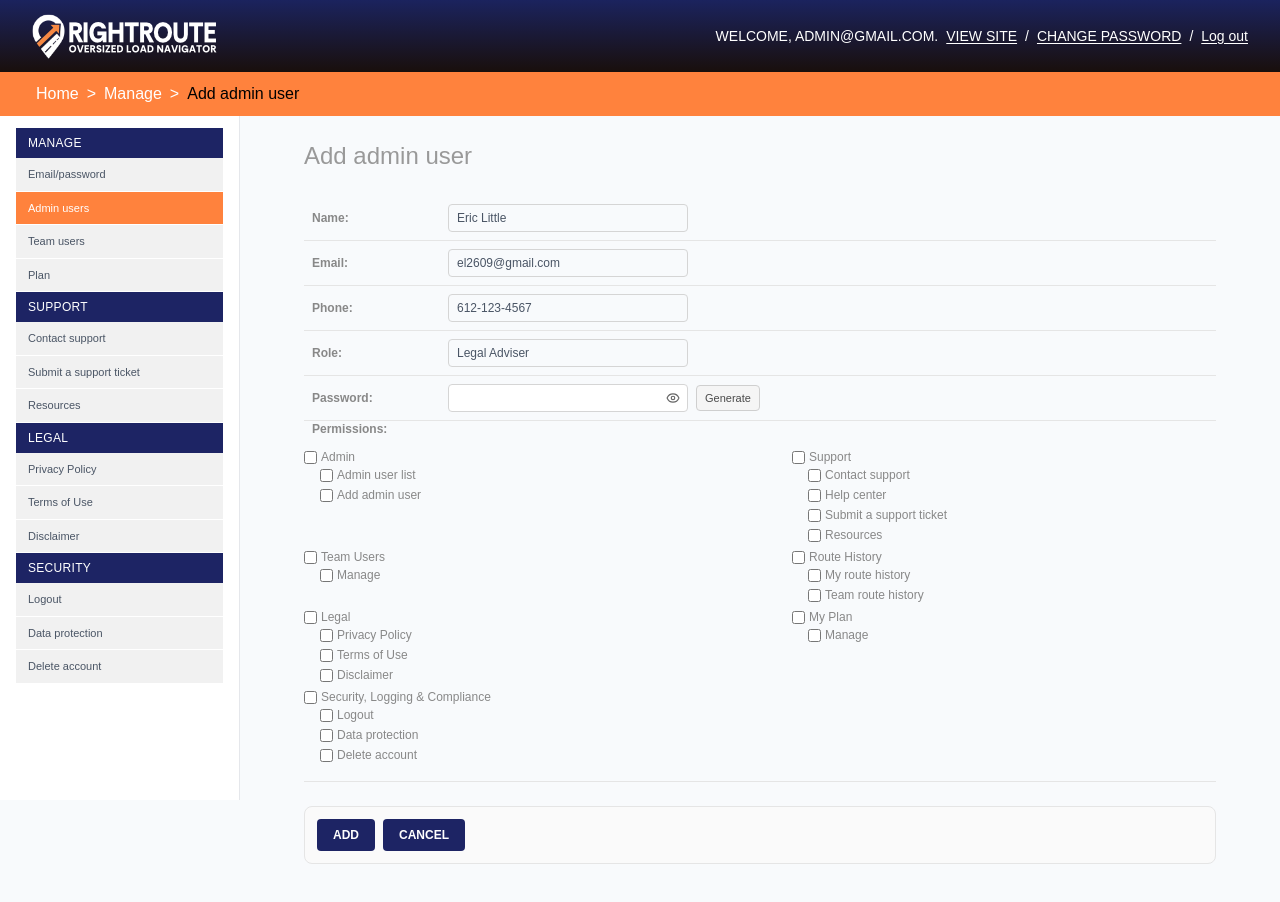
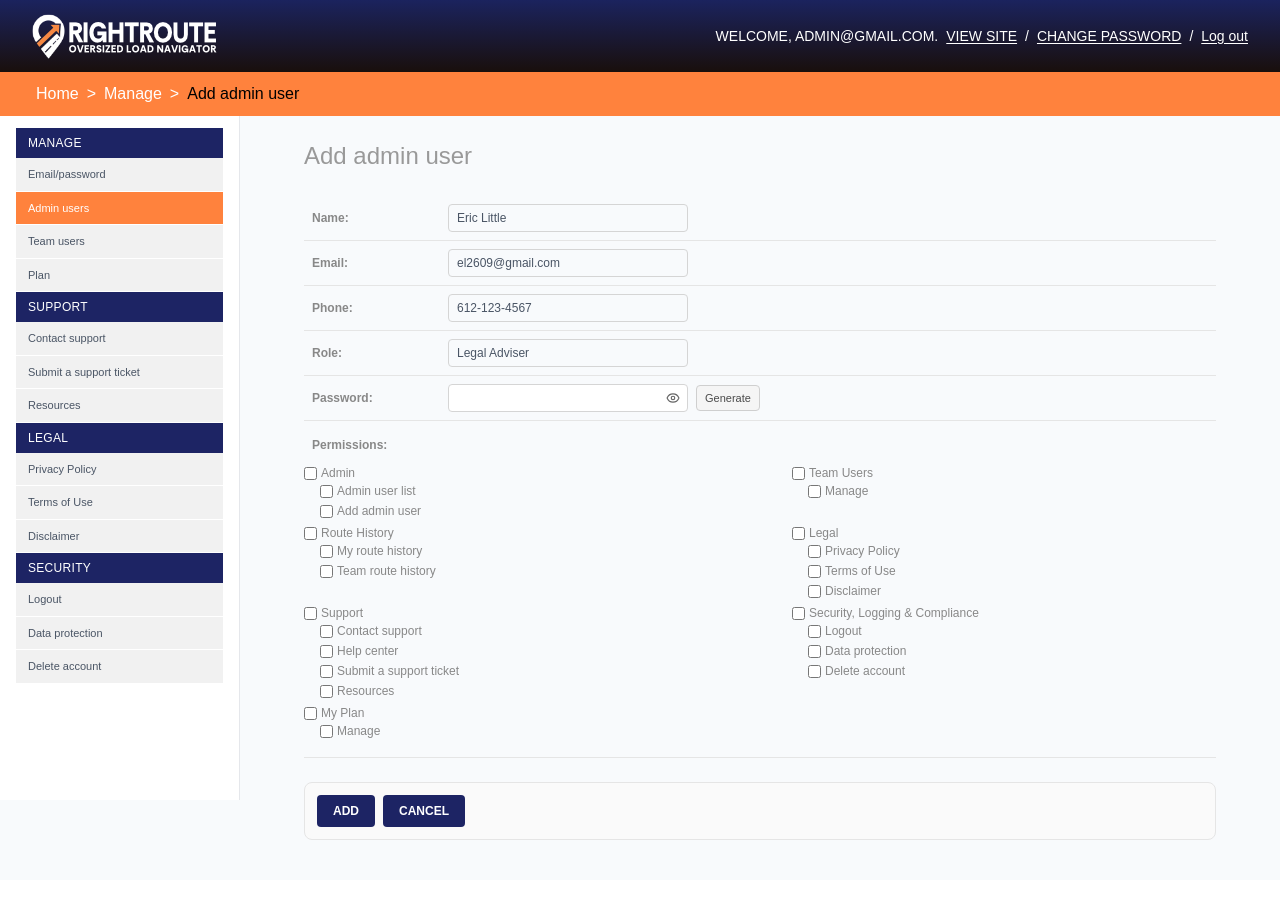
Before and after one commit to Maruf346/SocialWiFi-Team-Dashboard, a React (Vite) app: page /dashboard/manage/admin-users/add-user in a window 1280 px wide. After the commit the page ends 880 px from the top, so only its background shows below. Built offline with nearby package versions, Linux system fonts and the light colour scheme.

Commit message:
feat(permissions): add margin and reorganize permissions

```diff
--- a/src/pages/manage/admin user/AddAdminUser.jsx
+++ b/src/pages/manage/admin user/AddAdminUser.jsx
@@ -5,38 +5,32 @@
 
 const permissionGroups = [
   {
-    title: "Admin",
-    items: ["Admin user list", "Add admin user"],
+    title: 'Admin',
+    items: ['Admin user list', 'Add admin user'],
   },
   {
-    title: "Support",
-    items: [
-      "Contact support",
-      "Help center",
-      "Submit a support ticket",
-      "Resources",
-    ],
+    title: 'Team Users',
+    items: ['Manage'],
   },
   {
-    title: "Team Users",
-    items: ["Manage"],
+    title: 'Route History',
+    items: ['My route history', 'Team route history'],
   },
   {
-    title: "Route History",
-    items: ["My route history", "Team route history"],
+    title: 'Legal',
+    items: ['Privacy Policy', 'Terms of Use', 'Disclaimer'],
+  },
+    {
+    title: 'Support',
+    items: ['Contact support', 'Help center', 'Submit a support ticket', 'Resources'],
   },
   {
-    title: "Legal",
-    items: ["Privacy Policy", "Terms of Use", "Disclaimer"],
+    title: 'Security, Logging & Compliance',
+    items: ['Logout', 'Data protection', 'Delete account'],
   },
   {
-    title: "My Plan",
-    items: ["Manage"],
-  },
-
-  {
-    title: "Security, Logging & Compliance",
-    items: ["Logout", "Data protection", "Delete account"],
+    title: 'My Plan',
+    items: ['Manage'],
   },
 ];
 
@@ -150,7 +144,7 @@
           </div>
         </div>
 
-        <fieldset className="flex border-b border-[#e5e5e5] py-3">
+        <fieldset className="mt-4 flex border-b border-[#e5e5e5] py-3">
           <legend className="w-36 px-2 text-xs font-semibold">
             Permissions:
           </legend>
--- a/src/pages/manage/admin user/EditAdminUser.jsx
+++ b/src/pages/manage/admin user/EditAdminUser.jsx
@@ -15,10 +15,6 @@
     items: ['Admin user list', 'Add admin user'],
   },
   {
-    title: 'Support',
-    items: ['Contact support', 'Help center', 'Submit a support ticket', 'Resources'],
-  },
-  {
     title: 'Team Users',
     items: ['Manage'],
   },
@@ -30,15 +26,19 @@
     title: 'Legal',
     items: ['Privacy Policy', 'Terms of Use', 'Disclaimer'],
   },
+    {
+    title: 'Support',
+    items: ['Contact support', 'Help center', 'Submit a support ticket', 'Resources'],
+  },
+  {
+    title: 'Security, Logging & Compliance',
+    items: ['Logout', 'Data protection', 'Delete account'],
+  },
   {
     title: 'My Plan',
     items: ['Manage'],
   },
 
-  {
-    title: 'Security, Logging & Compliance',
-    items: ['Logout', 'Data protection', 'Delete account'],
-  },
 ]
 
 const EditAdminUser = () => {
@@ -176,7 +176,7 @@
           </div>
         </div>
 
-        <fieldset className="flex border-b border-[#e5e5e5] py-3">
+        <fieldset className="mt-4 flex border-b border-[#e5e5e5] py-3">
           <legend className="w-36 px-2 text-xs font-semibold">
             Permissions:
           </legend>
```
